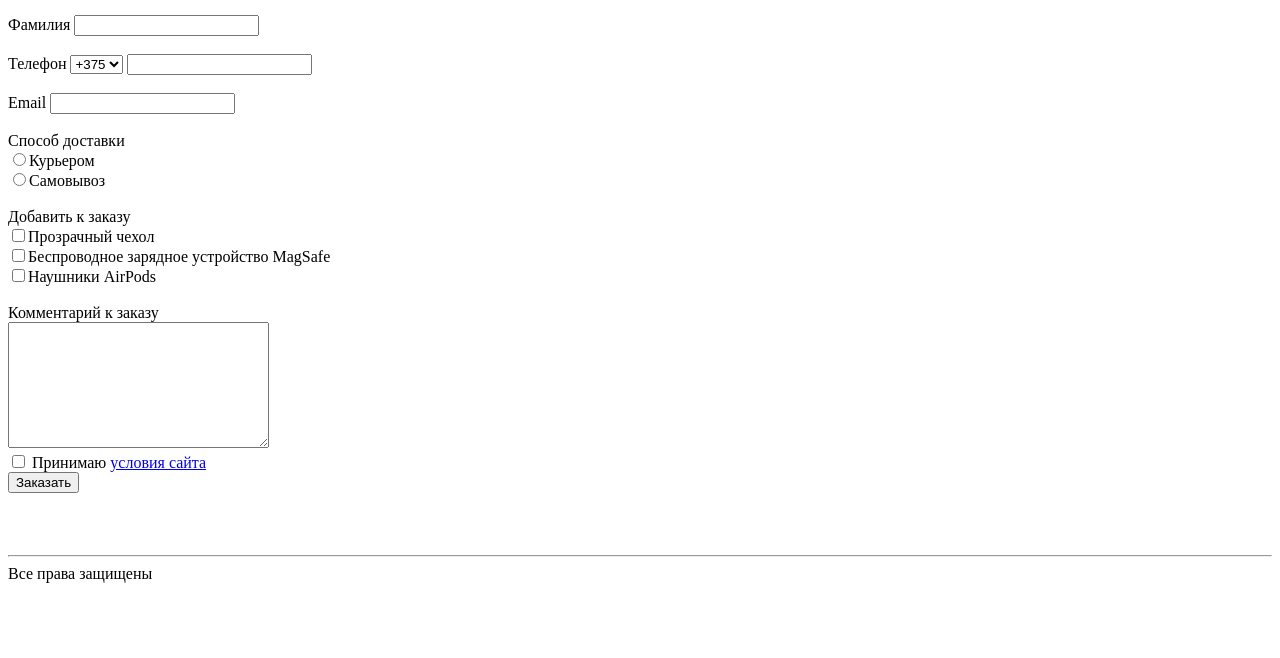
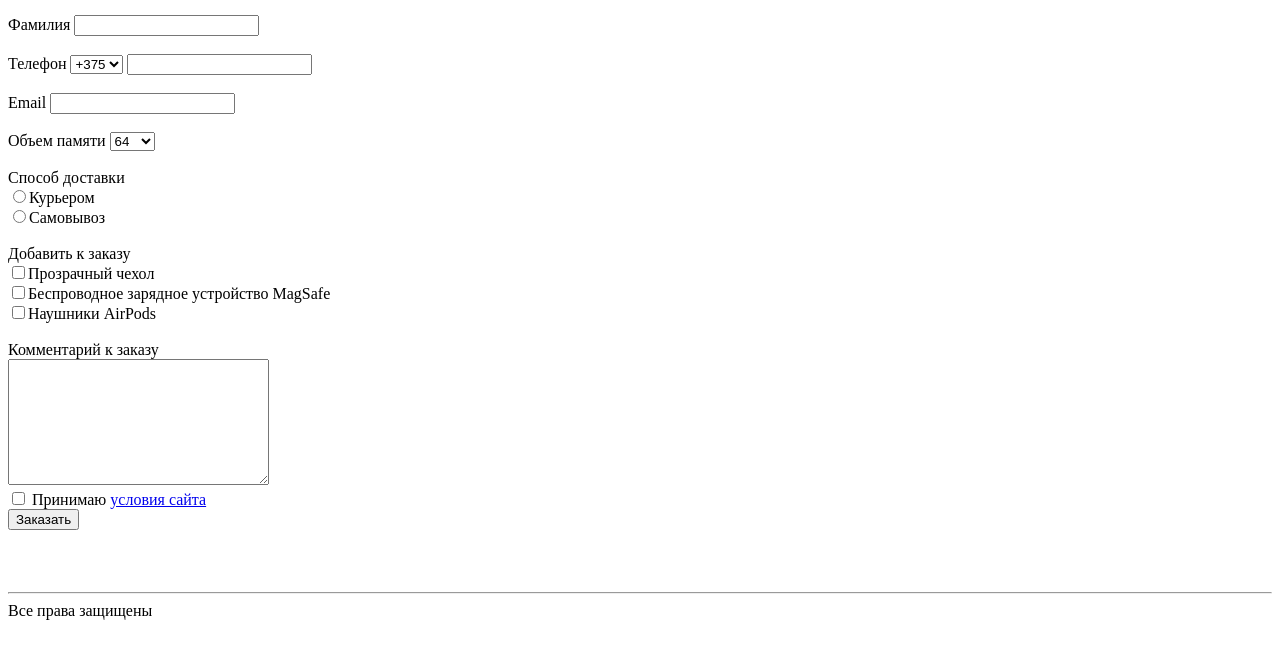
Before and after one commit to mylcevaleksandr/Iphone_site, a plain HTML site: page page3.html in a window 1280 px wide. Shown: the part 130-788 px from the top of the page. Drawn offline with Linux system fonts and the light colour scheme.

Commit message:
added memory size

```diff
--- a/page3.html
+++ b/page3.html
@@ -42,6 +42,16 @@
         <label>
             Email
             <input name="mail" type="email">
+        </label>
+        <br>
+        <br>
+        <label>
+            Объем памяти
+            <select name="memory">
+                <option value="64">64</option>
+                <option value="256">256</option>
+                <option value="512">512</option>
+            </select>
         </label>
         <br>
         <br>
```
